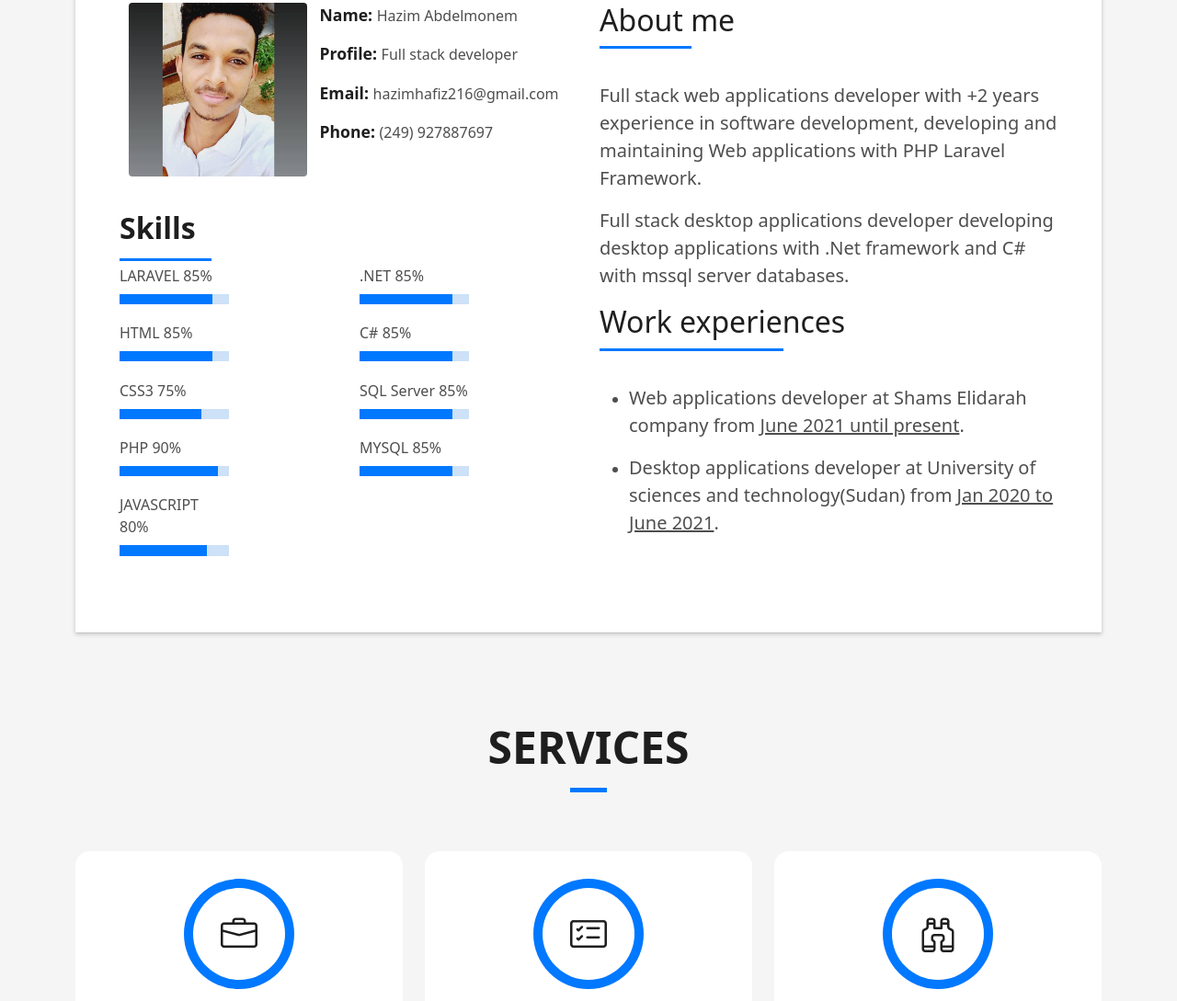
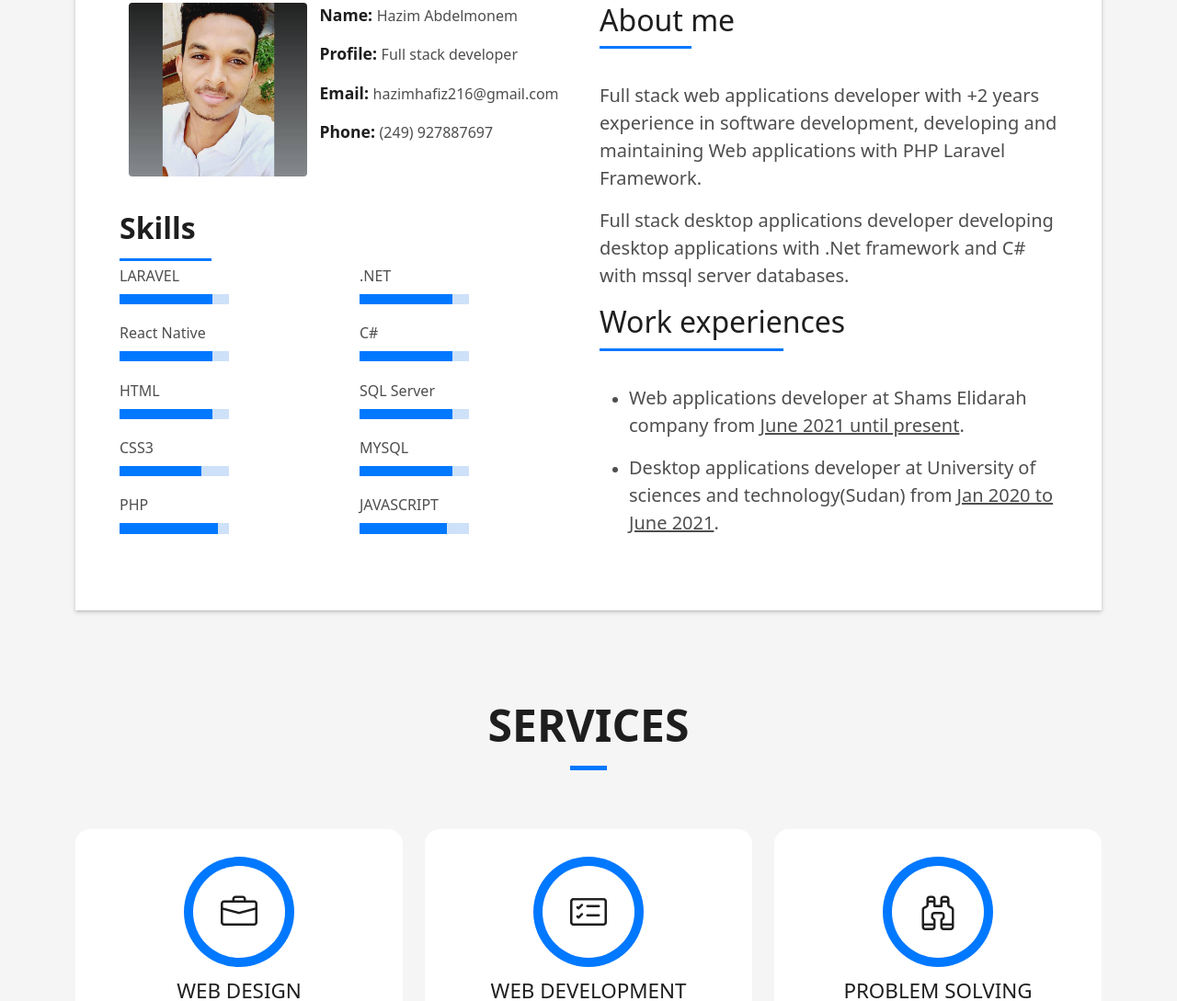
Before and after one commit to Hazim-Hafiz/hazim-hafiz.github.io, a plain HTML site: page index.html in a window 1280 px wide. Shown: the part 925-2014 px from the top of the page at 92% size. Drawn offline with Linux system fonts and the light colour scheme.

Commit message:
some skills

```diff
--- a/index.html
+++ b/index.html
@@ -88,47 +88,52 @@
                     <p class="title-s title-left">Skills</p>
                     <div class="col-md-6">
                       <div class="skill-mf col-md-6">
-                        <span>LARAVEL</span> <span class="pull-right">85%</span>
+                        <span>LARAVEL</span>
                         <div class="progress">
                           <div class="progress-bar" role="progressbar" style="width: 85%;" aria-valuenow="85" aria-valuemin="0" aria-valuemax="100"></div>
                         </div>
-                        <span>HTML</span> <span class="pull-right">85%</span>
+                        <span>React Native</span>
+                          <div class="progress">
+                            <div class="progress-bar" role="progressbar" style="width: 85%;" aria-valuenow="85" aria-valuemin="0" aria-valuemax="100"></div>
+                          </div>
+                        <span>HTML</span>
                         <div class="progress">
                           <div class="progress-bar" role="progressbar" style="width: 85%;" aria-valuenow="85" aria-valuemin="0" aria-valuemax="100"></div>
                         </div>
-                        <span>CSS3</span> <span class="pull-right">75%</span>
+                        <span>CSS3</span>
                         <div class="progress">
                           <div class="progress-bar" role="progressbar" style="width: 75%" aria-valuenow="75" aria-valuemin="0" aria-valuemax="100"></div>
                         </div>
-                        <span>PHP</span> <span class="pull-right">90%</span>
+                        <span>PHP</span>
                         <div class="progress">
                           <div class="progress-bar" role="progressbar" style="width: 90%" aria-valuenow="90" aria-valuemin="0" aria-valuemax="100"></div>
                         </div>
-                        <span>JAVASCRIPT</span> <span class="pull-right">80%</span>
-                        <div class="progress">
-                          <div class="progress-bar" role="progressbar" style="width: 80%" aria-valuenow="80" aria-valuemin="0" aria-valuemax="100"></div>
-                        </div>
+
                       </div>
                     </div>
                     <div class="col-md-6">
                       <div class="about-me pt-4 pt-md-0">
                         <div class="col-md-6">
                           <div class="skill-mf">
-                            <span>.NET</span> <span class="pull-right">85%</span>
+                            <span>.NET</span>
                             <div class="progress">
                               <div class="progress-bar" role="progressbar" style="width: 85%;" aria-valuenow="85" aria-valuemin="0" aria-valuemax="100"></div>
                             </div>
-                            <span>C#</span> <span class="pull-right">85%</span>
+                            <span>C#</span>
                             <div class="progress">
                               <div class="progress-bar" role="progressbar" style="width: 85%;" aria-valuenow="85" aria-valuemin="0" aria-valuemax="100"></div>
                             </div>
-                            <span>SQL Server</span> <span class="pull-right">85%</span>
+                            <span>SQL Server</span>
                             <div class="progress">
                               <div class="progress-bar" role="progressbar" style="width: 85%;" aria-valuenow="85" aria-valuemin="0" aria-valuemax="100"></div>
                             </div>
-                            <span>MYSQL</span> <span class="pull-right">85%</span>
+                            <span>MYSQL</span>
                             <div class="progress">
                               <div class="progress-bar" role="progressbar" style="width: 85%;" aria-valuenow="85" aria-valuemin="0" aria-valuemax="100"></div>
+                            </div>
+                            <span>JAVASCRIPT</span>
+                            <div class="progress">
+                              <div class="progress-bar" role="progressbar" style="width: 80%" aria-valuenow="80" aria-valuemin="0" aria-valuemax="100"></div>
                             </div>
                           </div>
                         </div>
```
